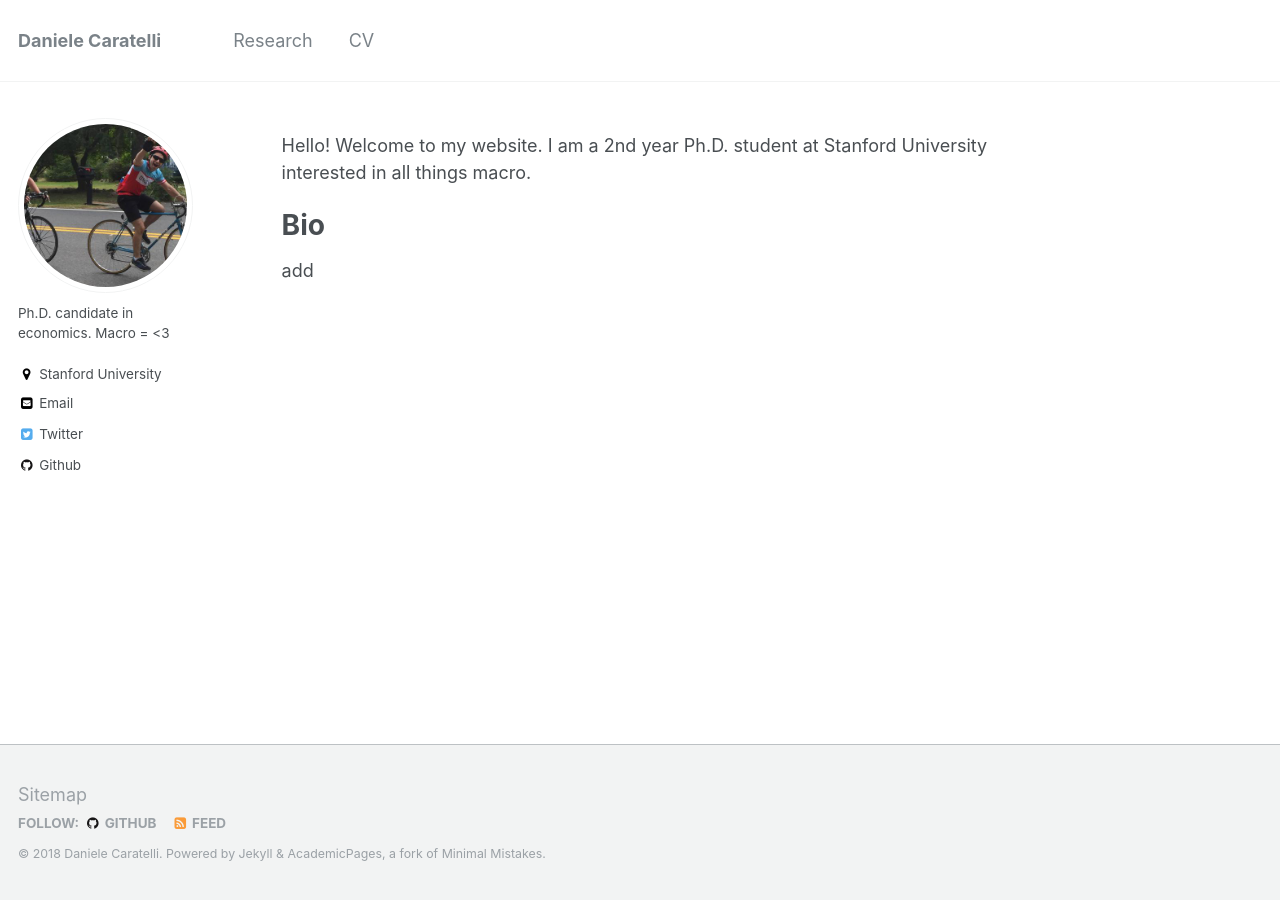
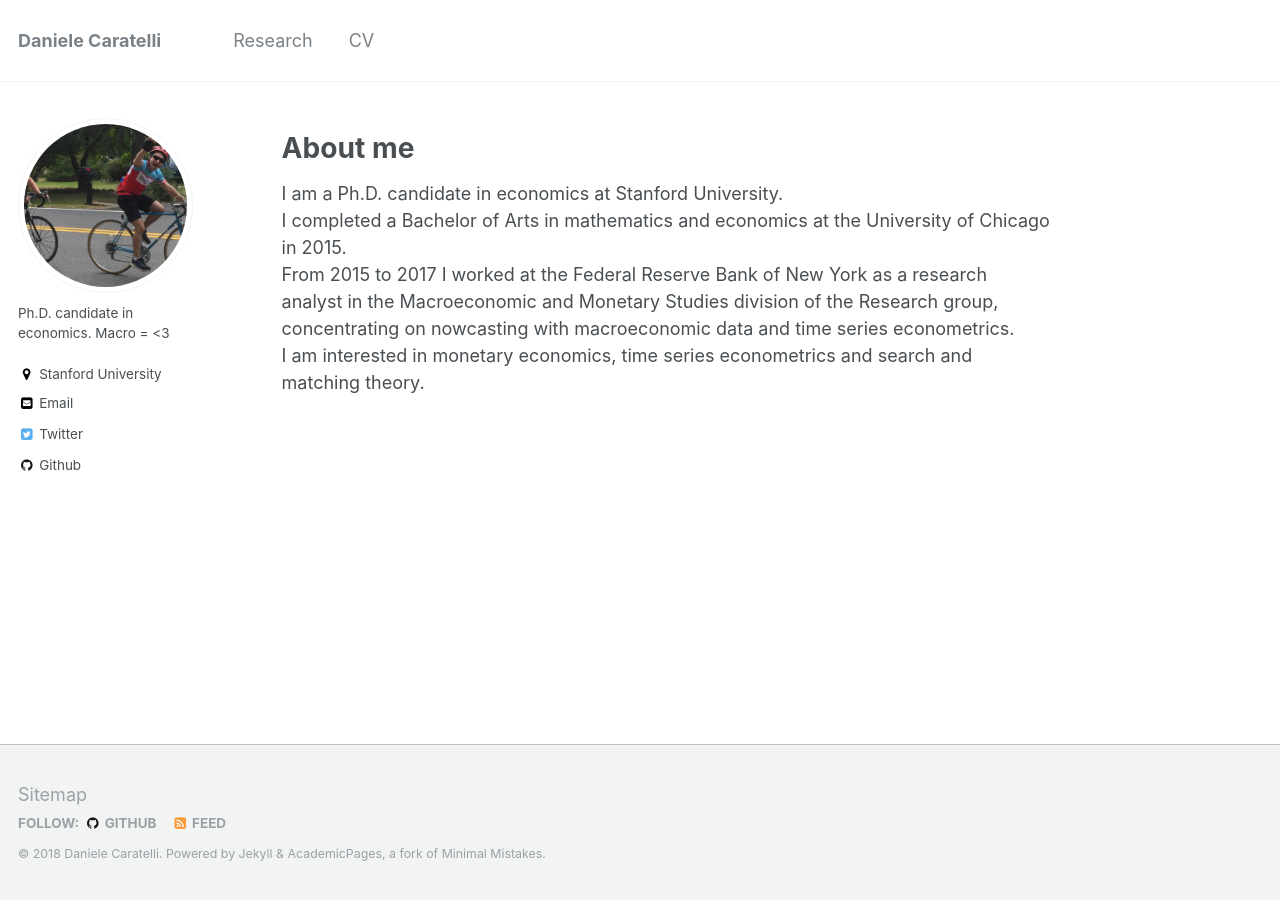
Before and after one commit to danicaratelli/danicaratelli.github.io, a Jekyll site: the page built from _pages/about.md, in a window 1280 px wide. Built offline with Jekyll 4.4.1, drawn with Linux system fonts in a browser that asks for light colours.

Commit message:
added about me

```diff
--- a/_pages/about.md
+++ b/_pages/about.md
@@ -8,11 +8,13 @@ redirect_from:
   - /about.html
 ---
 
-Hello! Welcome to my website. I am a 2nd year Ph.D. student at Stanford University interested in all things macro.
 
-Bio
+About me
 ======
-add
+I am a Ph.D. candidate in economics at Stanford University.\\
+I completed a Bachelor of Arts in mathematics and economics at the University of Chicago in 2015.\\
+From 2015 to 2017 I worked at the Federal Reserve Bank of New York as a research analyst in the Macroeconomic and Monetary Studies division of the Research group, concentrating on nowcasting with macroeconomic data and time series econometrics.\\
+I am interested in monetary economics, time series econometrics and search and matching theory.
 
 
 <!--Example: editing a markdown file for a talk
```
